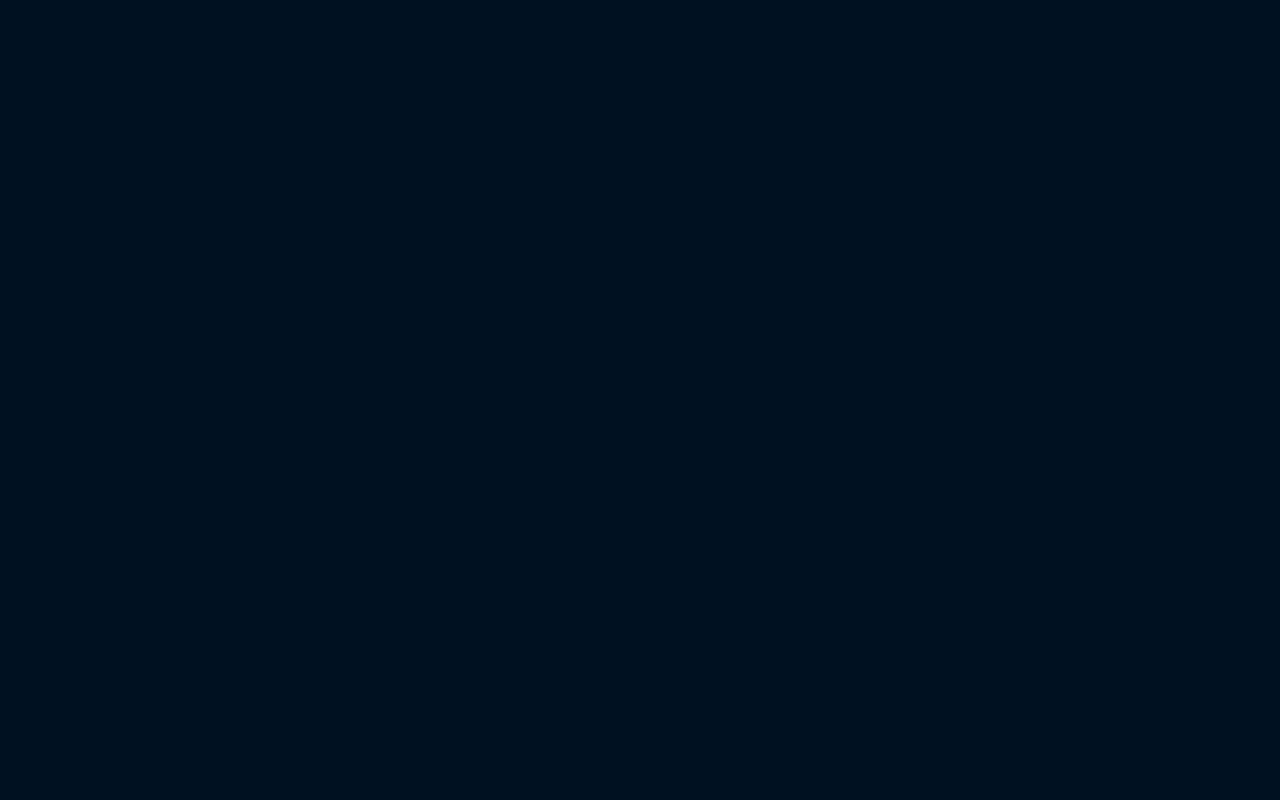
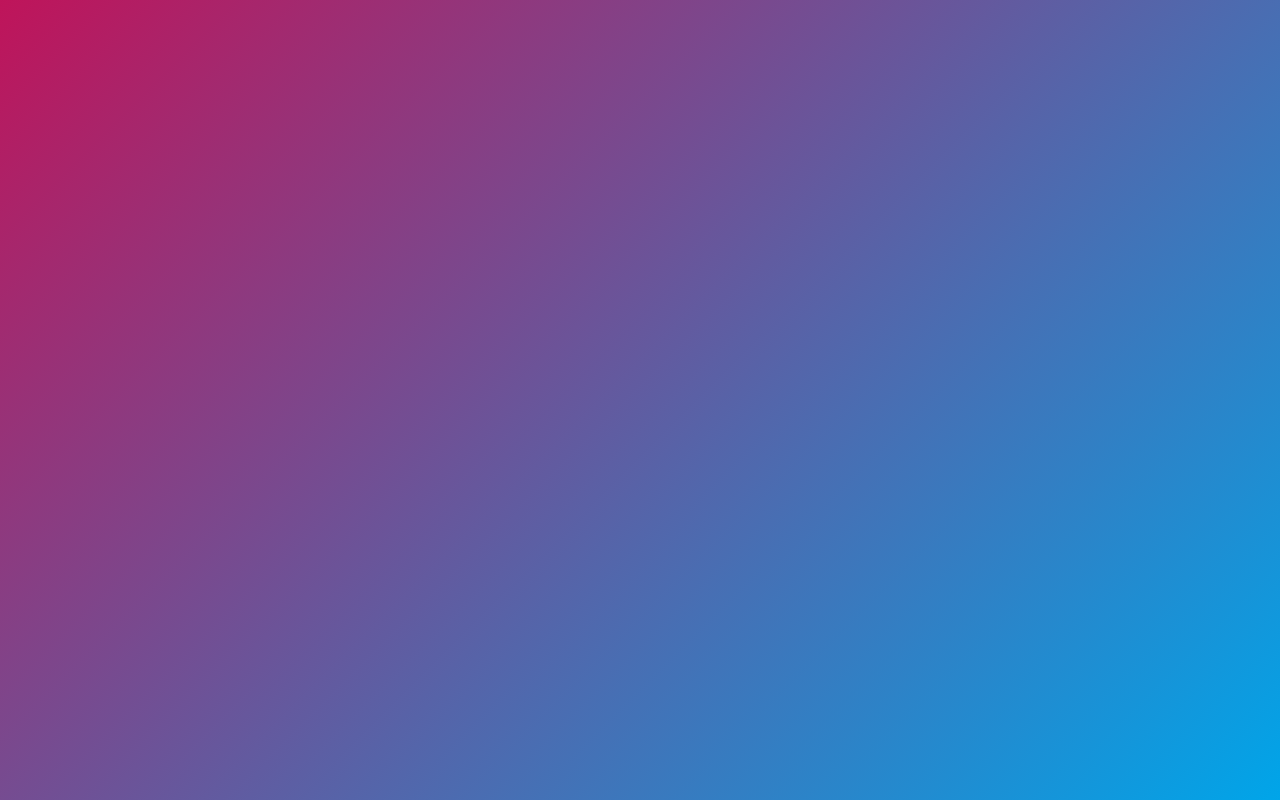
Before and after one commit to ColoursForX/coloursforx.github.io, a plain HTML site: page index.html in a window 1280 px wide. Drawn offline with Linux system fonts and the light colour scheme.

Commit message:
Added gradient

```diff
--- a/css/styles.css
+++ b/css/styles.css
@@ -1,3 +1,22 @@
 body {
 	background-color: #001121;
+	padding: 0;
+	margin: 0;
+	display: block;
+	margin-top: 0;
+	margin-right: 0;
+	margin-bottom: 0;
+	margin-left: 0;
 }
+
+html {
+	padding: 0;
+}
+
+.color_grad {
+	background: linear-gradient(135deg, #BF145A, #00A5E9);
+	height: 100%;
+	width: 100%;
+	padding: 0;
+	margin: 0;
+}
--- a/index.html
+++ b/index.html
@@ -4,6 +4,8 @@
 	<link href="css/styles.css" media="all" rel="stylesheet" />
 </head>
 <body>
+	<div class="color_grad">
 
+	</div>
 </body>
 </html>
```
